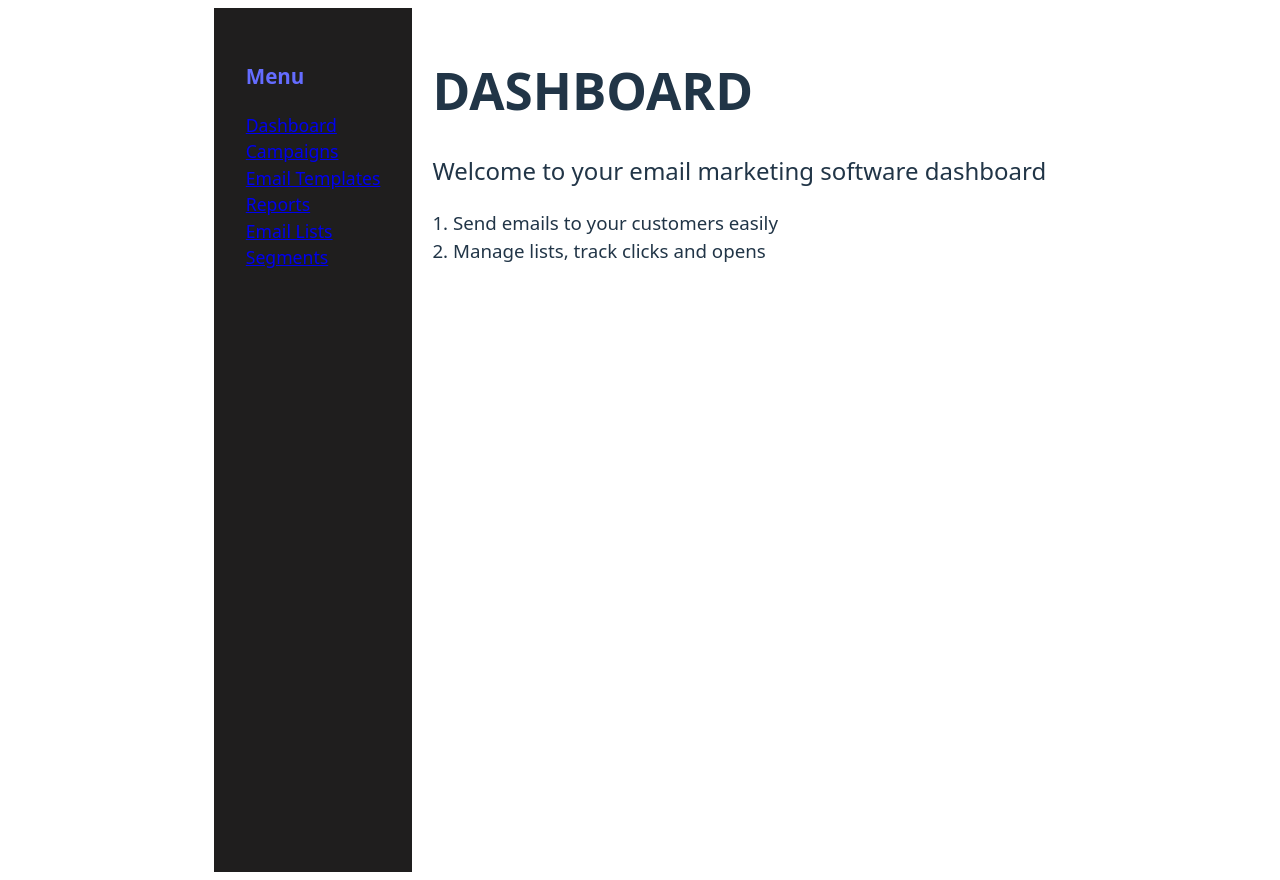
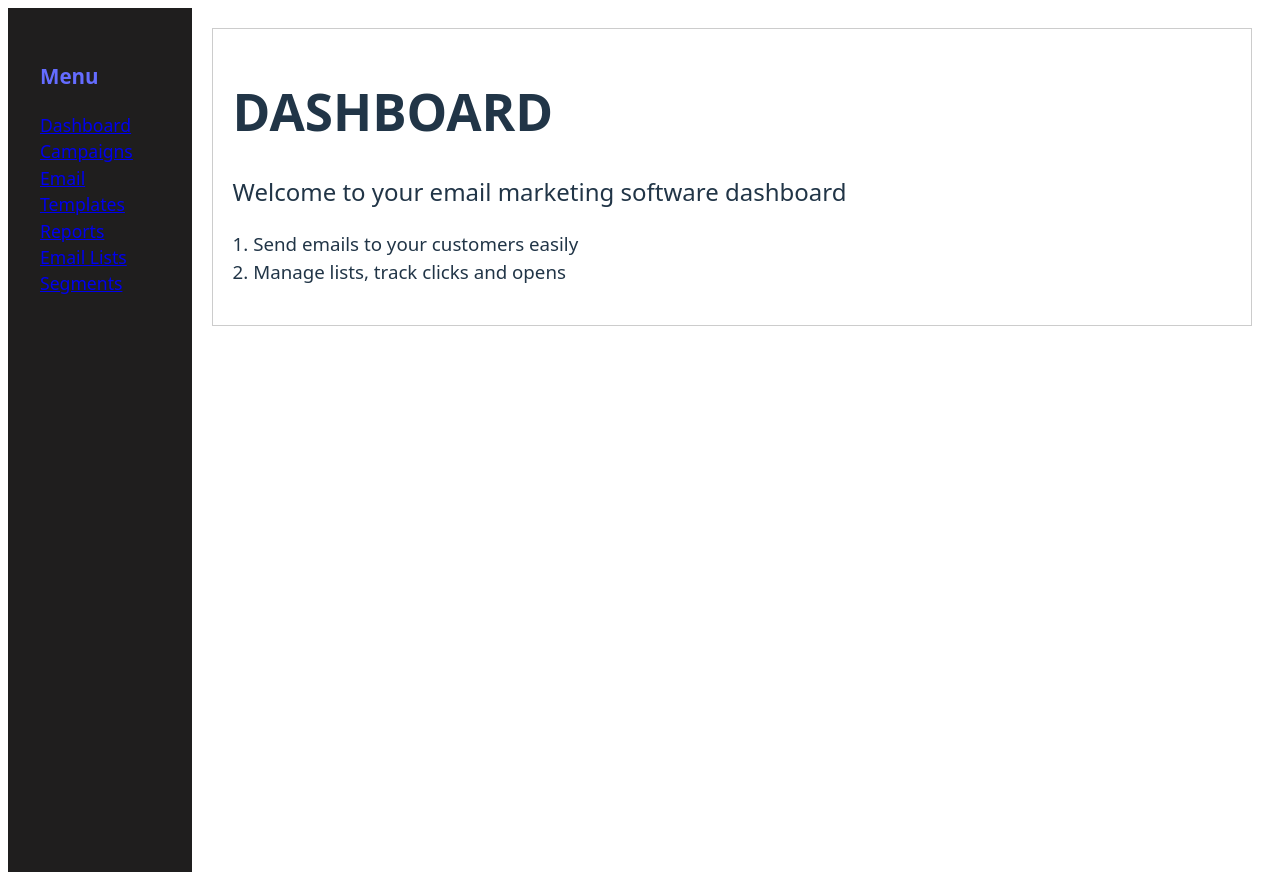
Before and after one commit to Aditbise/Mail-Marketing, a React (Vite) app in the folder Front end/: page /dashboard in a window 1280 px wide. Built offline with nearby package versions, Linux system fonts and the light colour scheme.

Commit message:
made correction to styles changes

```diff
--- a/Front end/src/components/Campaigns.jsx
+++ b/Front end/src/components/Campaigns.jsx
@@ -1,11 +1,7 @@
+import "./styles.css";
 export default function Campaigns() {
   return (
-    <div style={{
-        width: "80vw",
-        margin: "auto",
-        border: "1px solid #ccc",
-        padding: "20px",
-      }}>
+    <div className="returndiv">
       <h1>Campaigns</h1>
       <p>Manage your email campaigns here.</p>
     </div>
--- a/Front end/src/components/Dashboard.jsx
+++ b/Front end/src/components/Dashboard.jsx
@@ -1,7 +1,7 @@
-import styles from './styles.css';
+import "./styles.css";
 function Dashboard(){
  return(
-    <div className={styles.returndiv}>
+    <div className="returndiv">
     <h1 >DASHBOARD</h1>
     <h2 style={{ fontWeight: 'normal'}}>Welcome to your email marketing software dashboard</h2>
     <h3 style={{ fontWeight: 'normal' }}> 1. Send emails to your customers easily<br/>
--- a/Front end/src/components/EmailLists.jsx
+++ b/Front end/src/components/EmailLists.jsx
@@ -1,6 +1,6 @@
 import { useState, useEffect } from "react";
 import axios from "axios";
-import styles from './styles.css';
+import './styles.css';
 
 export default function EmailLists() {
     const [form, setForm] = useState({
@@ -123,7 +123,7 @@ export default function EmailLists() {
     };
 
     return (
-        <div className={styles.returndiv}>
+        <div className="returndiv">
             <h2>Email Lists</h2>
             <form className="mb-4" onSubmit={handleSubmit}>
                 <input
--- a/Front end/src/components/EmailTamplates.jsx
+++ b/Front end/src/components/EmailTamplates.jsx
@@ -1,5 +1,5 @@
 import React, { useState } from "react";
-import styles from "./styles.css";
+import "./styles.css";
 export default function EmailTemplates() {
   const [headerelement,setHeaderElements]=useState([]);
   const predefinedHeaderElements = [
@@ -12,7 +12,7 @@ export default function EmailTemplates() {
   };
   return (
     <div
-      className={styles.returndiv}
+      className="returndiv"
     >
       <h1>Email Templates</h1>
       <div>
--- a/Front end/src/components/Segmants.jsx
+++ b/Front end/src/components/Segmants.jsx
@@ -2,7 +2,7 @@ import axios from "axios";
 import { useEffect, useState } from "react";
 import Segmentsearch from "../Models/Segmentsearch";
 import Segmentsearchupdate from "../Models/Segmentsearchupdate";
-import styles from "./styles.css";
+import "./styles.css";
 
 export default function Segments() {
   const [segments, setSegments] = useState([]);
@@ -39,7 +39,7 @@ export default function Segments() {
   const selectedSegments = segments.filter(seg => selectedSegmentIds.includes(seg._id));
 
   return (
-    <div className={styles.returndiv}>
+    <div className="returndiv">
       <h2>Email Segments</h2>
 
       {/* Open Modal Button */}
--- a/Front end/src/components/styles.css
+++ b/Front end/src/components/styles.css
@@ -1,5 +1,5 @@
 .returndiv {
-    width: 80vw;
+    width: 78vw;
     margin: auto;
     border: 1px solid #ccc;
     padding: 20px;
```
